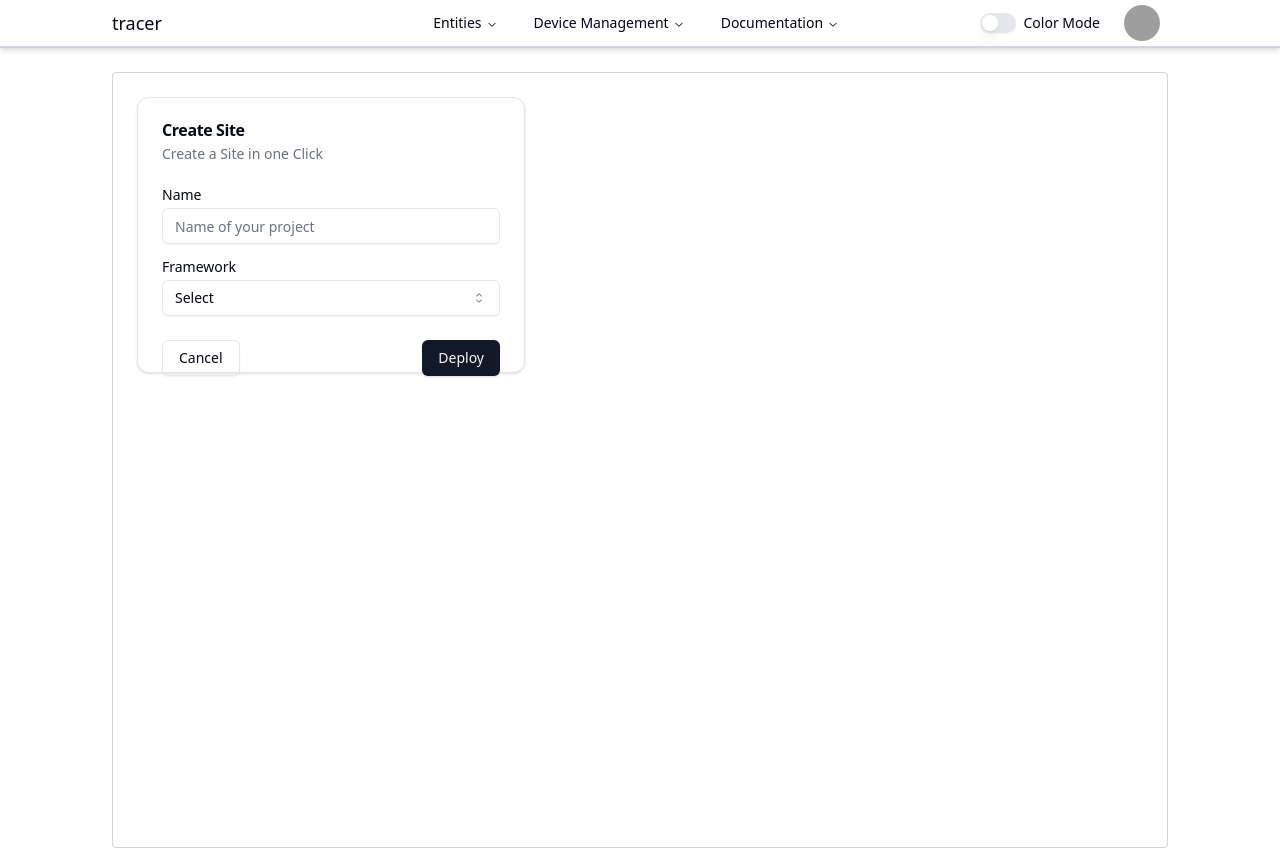
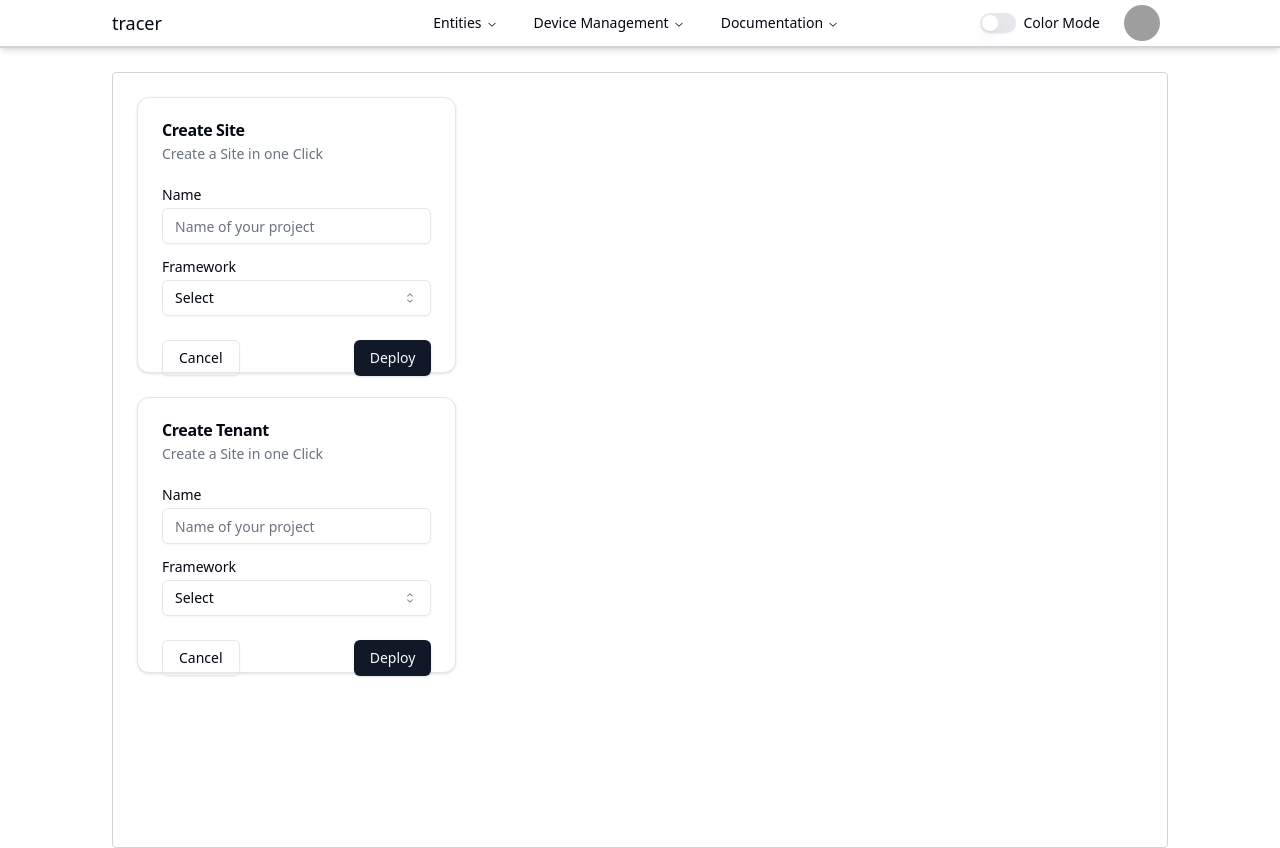
Before and after one commit to migueltinembart/tracer, a React (Vite) app in the folder client/: page / in a window 1280 px wide. Built offline with nearby package versions, Linux system fonts and the light colour scheme; grey boxes are pictures that could not be loaded.

Commit message:
dashboard Items created
- can be freely placed with col start
- will get customized forms later

```diff
--- a/client/src/App.tsx
+++ b/client/src/App.tsx
@@ -1,6 +1,5 @@
-import { SiteCreatorCard } from "./components/layout/dashboardItems.tsx/SIteCreatorCard";
+import { SiteCreatorCard, TenantCreatorCard } from "@/components/layout/dashboardItems";
 import { NavBar } from "./components/layout/navbar";
-
 
 function App() {
   return (
@@ -8,8 +7,9 @@ function App() {
       <div className="w-full h-full flex flex-col pb-6">
         <NavBar className="h-12 border-b-[2px] border-gray-300 shadow-md flex items-center gap-8 py-2 mb-6 px-28"></NavBar>
         <div className="w-full h-full px-28">
-          <div className="border border-gray-300 rounded-sm grid h-full p-6 grid-cols-5 grid-rows-5 gap-6 grid-flow-col">
+          <div className="border border-gray-300 rounded-sm grid h-full p-6 lg:grid-cols-6 grid-rows-5 md:grid-cols-4 gap-6 grid-flow-row">
             <SiteCreatorCard></SiteCreatorCard>
+            <TenantCreatorCard className="row-start-3"></TenantCreatorCard>
           </div>
         </div>
       </div>
--- a/client/src/components/layout/dashboardItems.tsx/SIteCreatorCard.tsx
+++ b/client/src/components/layout/dashboardItems.tsx
@@ -17,9 +17,13 @@ import {
   SelectValue,
 } from "@/components/ui/select";
 
-export function SiteCreatorCard() {
+export type Props = {
+  className?: string;
+};
+
+export function SiteCreatorCard(props: Props) {
   return (
-    <Card className="col-span-2 row-span-2">
+    <Card className={`col-span-2 row-span-2 ${props.className}`}>
       <CardHeader>
         <CardTitle>Create Site</CardTitle>
         <CardDescription>Create a Site in one Click</CardDescription>
@@ -55,3 +59,42 @@ export function SiteCreatorCard() {
     </Card>
   );
 }
+
+export function TenantCreatorCard(props: Props) {
+  return (
+    <Card className={`col-span-2 row-span-2 ${props.className}`}>
+      <CardHeader>
+        <CardTitle>Create Tenant</CardTitle>
+        <CardDescription>Create a Site in one Click</CardDescription>
+      </CardHeader>
+      <CardContent>
+        <form>
+          <div className="grid w-full items-center gap-4">
+            <div className="flex flex-col space-y-1.5">
+              <Label htmlFor="name">Name</Label>
+              <Input id="name" placeholder="Name of your project" />
+            </div>
+            <div className="flex flex-col space-y-1.5">
+              <Label htmlFor="framework">Framework</Label>
+              <Select>
+                <SelectTrigger id="framework">
+                  <SelectValue placeholder="Select" />
+                </SelectTrigger>
+                <SelectContent position="popper">
+                  <SelectItem value="next">Next.js</SelectItem>
+                  <SelectItem value="sveltekit">SvelteKit</SelectItem>
+                  <SelectItem value="astro">Astro</SelectItem>
+                  <SelectItem value="nuxt">Nuxt.js</SelectItem>
+                </SelectContent>
+              </Select>
+            </div>
+          </div>
+        </form>
+      </CardContent>
+      <CardFooter className="flex justify-between">
+        <Button variant="outline">Cancel</Button>
+        <Button>Deploy</Button>
+      </CardFooter>
+    </Card>
+  );
+}
```
